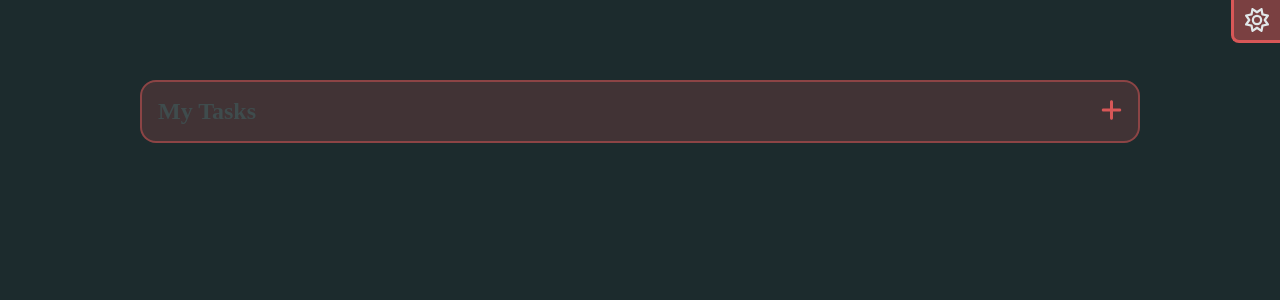
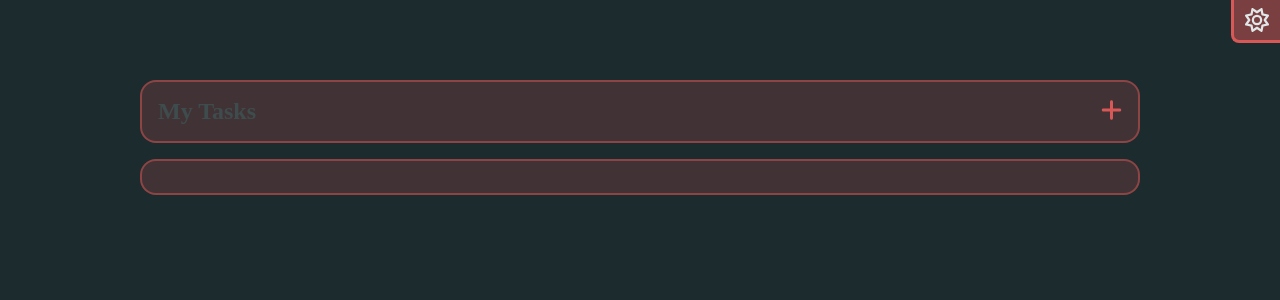
Before and after one commit to DigitaleWeltLibrary/to-do-app, a React (Vite) app: page / in a window 1280 px wide. Shown: the top 300 px of the page. Built offline with nearby package versions, Linux system fonts and the light colour scheme.

Commit message:
first step to display todos

```diff
--- /dev/null
+++ b/src/components/ShowToDo.jsx
@@ -0,0 +1,11 @@
+import style from "../style/todolist.module.scss";
+
+export default function ShowToDo({ todos }) {
+  return (
+    <article className={style.todolist}>
+      {todos.map(([todo, done], index) => (
+        <div key={index}>{todo + " " + done}</div>
+      ))}
+    </article>
+  );
+}
--- a/src/components/ToDoApp.jsx
+++ b/src/components/ToDoApp.jsx
@@ -1,5 +1,6 @@
 import { useEffect, useState } from "react";
 import CreateToDo from "./Header";
+import ShowToDo from "./ShowToDo";
 
 export default function ToDoApp() {
   const [gettodos, addtodos] = useState([]);
@@ -16,6 +17,7 @@ export default function ToDoApp() {
   return (
     <article>
       <CreateToDo addtodo={addtodo} />
+      <ShowToDo todos={gettodos} />
     </article>
   );
 }
--- /dev/null
+++ b/src/style/todolist.module.scss
@@ -0,0 +1,19 @@
+@use "./var.module.scss" as *;
+
+.todolist {
+  margin-top: 1rem;
+  padding: 1rem;
+  border-radius: 1rem;
+  color: $light-text;
+  background: rgb($light-primary, 0.2);
+  border: rgb($light-primary, 0.5) 2px solid;
+
+  div {
+    padding-block: 0.5rem;
+    font-size: 1rem;
+
+    &:not(:last-of-type) {
+      border-bottom: 2px solid red;
+    }
+  }
+}
```
